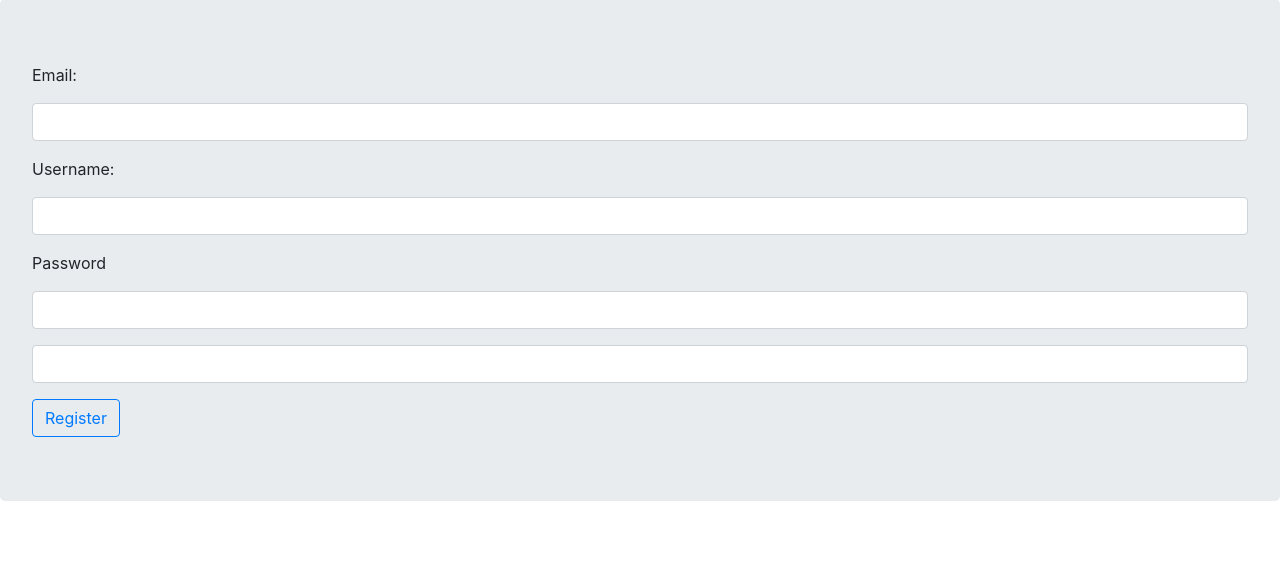
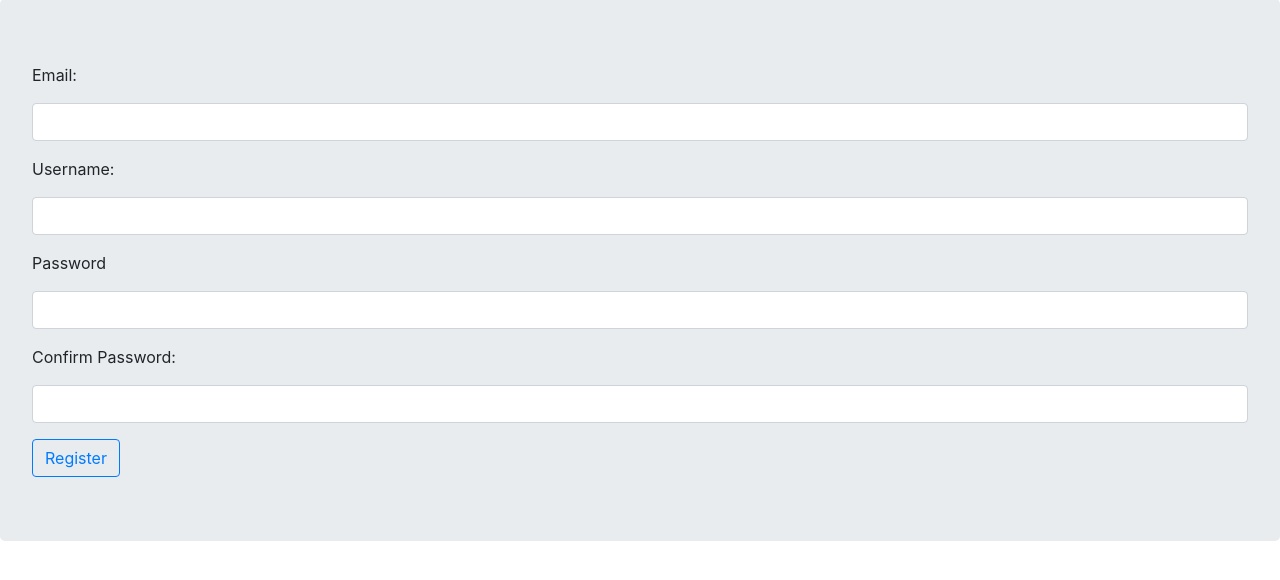
Before and after one commit to ghigbie/social-flask-blog, a Flask app: template puppycompanyblog/templates/register.html in a window 1280 px wide. Shown: the part 73-653 px from the top of the page. Run offline with Flask 2, Linux system fonts and the light colour scheme; the template is opened without the code that fills it: values that come from a table or form of the project are taken from there, others are empty; some libraries are stand-ins or nearby versions.

Commit message:
Edit spelling

```diff
--- a/puppycompanyblog/templates/register.html
+++ b/puppycompanyblog/templates/register.html
@@ -15,7 +15,7 @@
     {{ form.password(class="form-control") }}
     </div>
     <div class="form-group">
-    {{ form.pass_confrim.label(class="form-group") }}
+    {{ form.pass_confirm.label(class="form-group") }}
     {{ form.pass_confirm(class="form-control") }}
     </div>
     {{ form.submit(class="btn btn-outline-primary") }}
```
